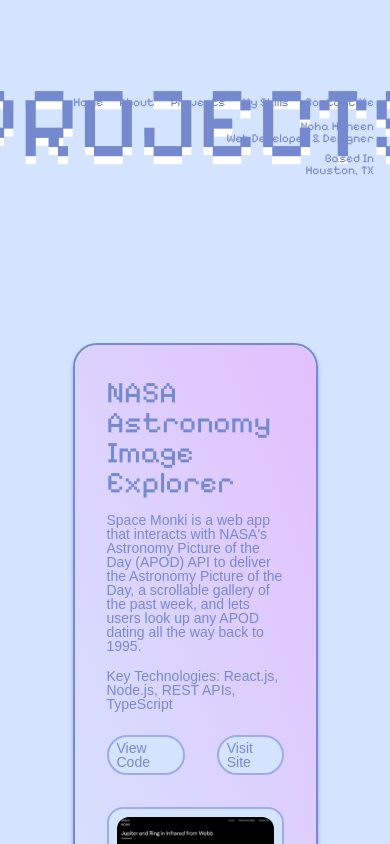
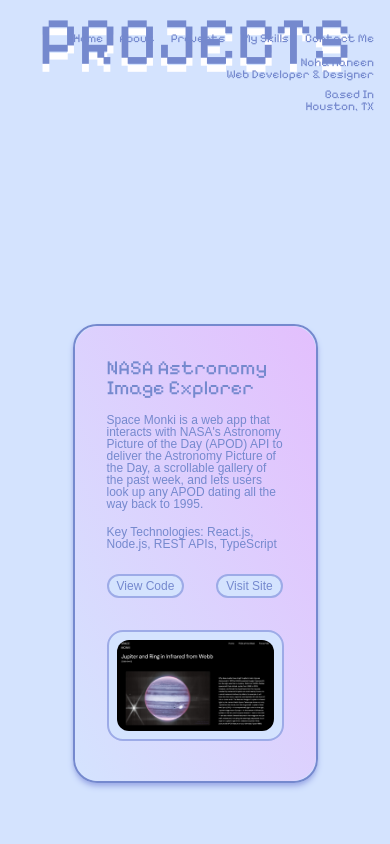
Before and after one commit to monkikat/Nohas-Portfolio-Website, a React (Vite) app in the folder frontend/: page /projects in a window 390 px wide. Shown: the top 844 px of the page. Built offline with nearby package versions, Linux system fonts and the light colour scheme; a web font is replaced by a local one.

Commit message:
added responsive touches

```diff
--- a/frontend/src/pages/PixContactPage.tsx
+++ b/frontend/src/pages/PixContactPage.tsx
@@ -53,7 +53,7 @@
             </div>
         </motion.div>
         <div className="w-full h-[20vh] flex flex-col items-center justify-end py-12 lg:h-[60vh] lg:w-1/2 mt-24 mb-12 lg:mt-0 lg:mb-0 lg:items-start">
-            <div className="text-7xl w-full h-fit flex items-end justify-center font-pixelify text-custWhite-100 font-extrabold uppercase my-12 translate-y-0 lg:text-8xl lg:w-1/2 lg:right-0 lg:-translate-y-16 lg:justify-start lg:my-0">
+            <div className="text-6xl w-full h-fit flex items-end justify-center font-pixelify text-custWhite-100 font-extrabold uppercase my-12 translate-y-0 lg:text-8xl lg:w-1/2 lg:right-0 lg:-translate-y-16 lg:justify-start lg:my-0">
                 <p className="absolute">Let's Connect</p>
                 <p className="absolute -translate-y-2 bg-gradient-to-b from-custPurple-400 via-custPurple-400 to-custPink-200 text-transparent bg-clip-text inline-block">Let's Connect</p>
             </div>
--- a/frontend/src/pages/PixProjectsPage.tsx
+++ b/frontend/src/pages/PixProjectsPage.tsx
@@ -9,7 +9,7 @@
 const proj1text1 = "Space Monki is a web app that interacts with NASA's Astronomy Picture of the Day (APOD) API to deliver the Astronomy Picture of the Day, a scrollable gallery of the past week, and lets users look up any APOD dating all the way back to 1995."
 const proj1text2 = "Key Technologies: React.js, Node.js, REST APIs, TypeScript"
 
-const proj2Title = "Event Timer/Registration Hub";
+const proj2Title = "Event Timer & Registration Hub";
 const proj2text1 = "A live timer tool that counts down to any event, allowing users to register via email for timely event updates."
 const proj2text2 = "Key Technologies: React.js, Tailwind CSS, EmailJS"
 
@@ -106,16 +106,13 @@
 
 
   return (
-    <motion.div ref={bgRef} className="h-[500vh] mt-20"
+    <motion.div ref={bgRef} className="h-[500vh] mt-4 lg:mt-20"
     style={{
         backgroundColor
     }}>
-        <motion.div className="h-fit flex justify-center items-center w-full pb-12"
-        style={{
-        }}
-        >
-            <p className="uppercase text-[12vh] font-pixelify text-custWhite-100 md:text-[20vh]">Projects</p>
-            <p className="uppercase text-[12vh] font-pixelify absolute -translate-y-2 md:text-[20vh]">Projects</p>
+        <motion.div className="h-fit flex justify-center text-[8vh] items-center w-full pb-12 md:text-[12vh] lg:text-[16vh]">
+            <p className="uppercase font-pixelify text-custWhite-100">Projects</p>
+            <p className="uppercase font-pixelify absolute -translate-y-2">Projects</p>
         </motion.div>
         <div className="z-40 h-[100vh] sticky top-0 flex flex-col justify-center items-center p-12">
             <motion.div className="h-fit rounded-3xl border-custPurple-400 border-2 w-5/6 shadow-md shadow-custPurple-300"
@@ -129,20 +126,20 @@
             }}>
                 <div className="h-full w-full flex flex-col space-y-6 p-8 rounded-3xl items-center bg-gradient-to-bl from-custPink-200 to-custBlue-200 md:flex md:flex-row md:space-x-8">
                     <div className="flex w-full flex-col space-y-6 text-sm justify-between md:w-1/2 md:text-[2.2vh]">
-                        <div className="space-y-4">
-                            <p className="font-pixelify text-3xl">{proj1Title}</p>
+                        <div className="space-y-4 text-xs sm:text-[2.2vh]">
+                            <p className="font-pixelify text-xl sm:text-3xl">{proj1Title}</p>
                             <p>{proj1text1}</p>
                             <p>{proj1text2}</p>
                         </div>
-                        <div className="flex space-x-8">
+                        <div className="flex space-x-8 text-xs sm:text-sm">
                             <a href="https://github.com/monkikat/SpaceMonki"
                             target="_blank"
-                            className="bg-custBlue-200 px-2 py-1 border-2 border-custPurple-300 rounded-4xl text-sm">
+                            className="bg-custBlue-200 px-2 py-1 border-2 border-custPurple-300 rounded-4xl">
                                 View Code
                             </a>
                             <a href="https://spacemonki.netlify.app"
                             target="_blank"
-                            className="bg-custBlue-200 px-2 py-1 border-2 border-custPurple-300 rounded-4xl text-sm">
+                            className="bg-custBlue-200 px-2 py-1 border-2 border-custPurple-300 rounded-4xl">
                                 Visit Site
                             </a>
                         </div>
@@ -183,15 +180,15 @@
             }}>
                 <div className="h-full w-full flex flex-col space-y-6 p-8 rounded-3xl items-center bg-gradient-to-bl from-custPink-200 to-custBlue-200 md:flex md:flex-row md:space-x-8">
                     <div className="flex w-full flex-col space-y-6 text-sm justify-between md:w-1/2 md:text-[2.2vh]">
-                        <div className="space-y-4">
-                            <p className="font-pixelify text-3xl">{proj2Title}</p>
+                        <div className="space-y-4 text-xs sm:text-[2.2vh]">
+                            <p className="font-pixelify text-xl sm:text-3xl">{proj2Title}</p>
                             <p>{proj2text1}</p>
                             <p>{proj2text2}</p>
                         </div>
-                        <div className="flex space-x-8">
+                        <div className="flex space-x-8 text-xs sm:text-sm">
                             <a href="https://github.com/monkikat/CountdownMonki"
                             target="_blank"
-                            className="bg-custBlue-200 px-2 py-1 border-2 border-custPurple-300 rounded-4xl text-sm">
+                            className="bg-custBlue-200 px-2 py-1 border-2 border-custPurple-300 rounded-4xl">
                                 View Code
                             </a>
                         </div>
@@ -215,16 +212,16 @@
             }}>
                 <div className="h-full w-full flex flex-col space-y-6 p-8 rounded-3xl items-center bg-gradient-to-bl from-custPink-200 to-custBlue-200 md:flex md:flex-row md:space-x-8">
                     <div className="flex w-full flex-col space-y-6 text-sm justify-between md:w-1/2 md:text-[2.2vh]">
-                        <div className="space-y-4">
-                            <p className="font-pixelify text-3xl">{proj3Title}</p>
+                        <div className="space-y-4 text-xs sm:text-[2.2vh]">
+                            <p className="font-pixelify text-xl sm:text-3xl">{proj3Title}</p>
                             <p>{proj3text1}</p>
                             <p>{proj3text2}</p>
                         </div>
-                        <div className="flex space-x-8">
+                        <div className="flex space-x-8 text-xs sm:text-sm">
                             <a
                             href="https://github.com/monkikat/2D-Pixel-Game-Assets-and-Animations"
                             target="_blank"
-                            className="bg-custBlue-200 px-2 py-1 border-2 border-custPurple-300 rounded-4xl text-sm">
+                            className="bg-custBlue-200 px-2 py-1 border-2 border-custPurple-300 rounded-4xl">
                                 View Code
                             </a>
                         </div>
@@ -248,8 +245,8 @@
             }}>
                 <div className="h-full w-full flex flex-col space-y-6 p-8 rounded-3xl items-center bg-gradient-to-bl from-custPink-200 to-custBlue-200 md:flex md:flex-row md:space-x-8">
                     <div className="flex w-full flex-col space-y-6 text-sm justify-between md:w-1/2 md:text-[2.2vh]">
-                        <div className="space-y-4">
-                            <p className="font-pixelify text-2xl">{proj4Title}</p>
+                        <div className="space-y-4 text-xs sm:text-[2.2vh]">
+                            <p className="font-pixelify text-xl sm:text-3xl">{proj4Title}</p>
                             <p>{proj4text1}</p>
                             <p>{proj4text2}</p>
                         </div>
```
